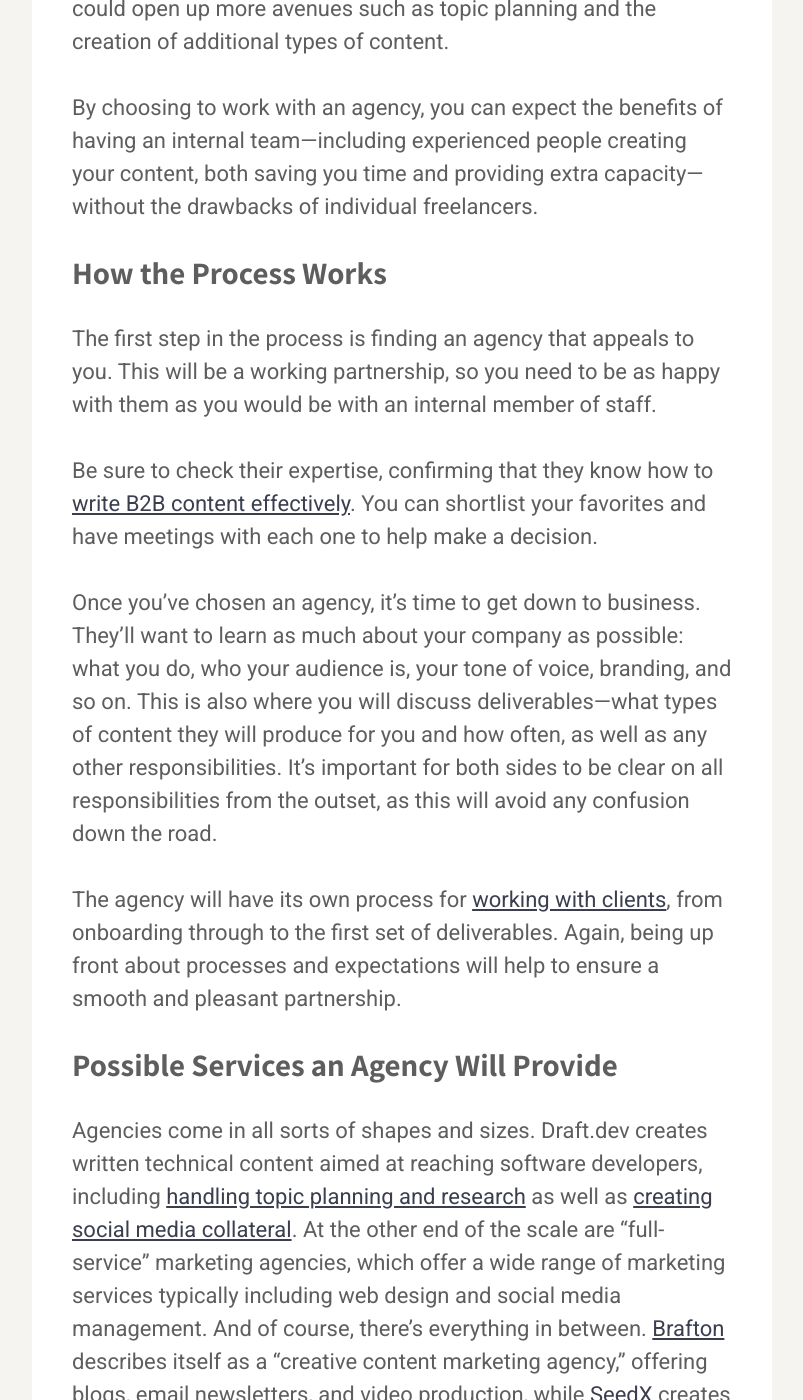
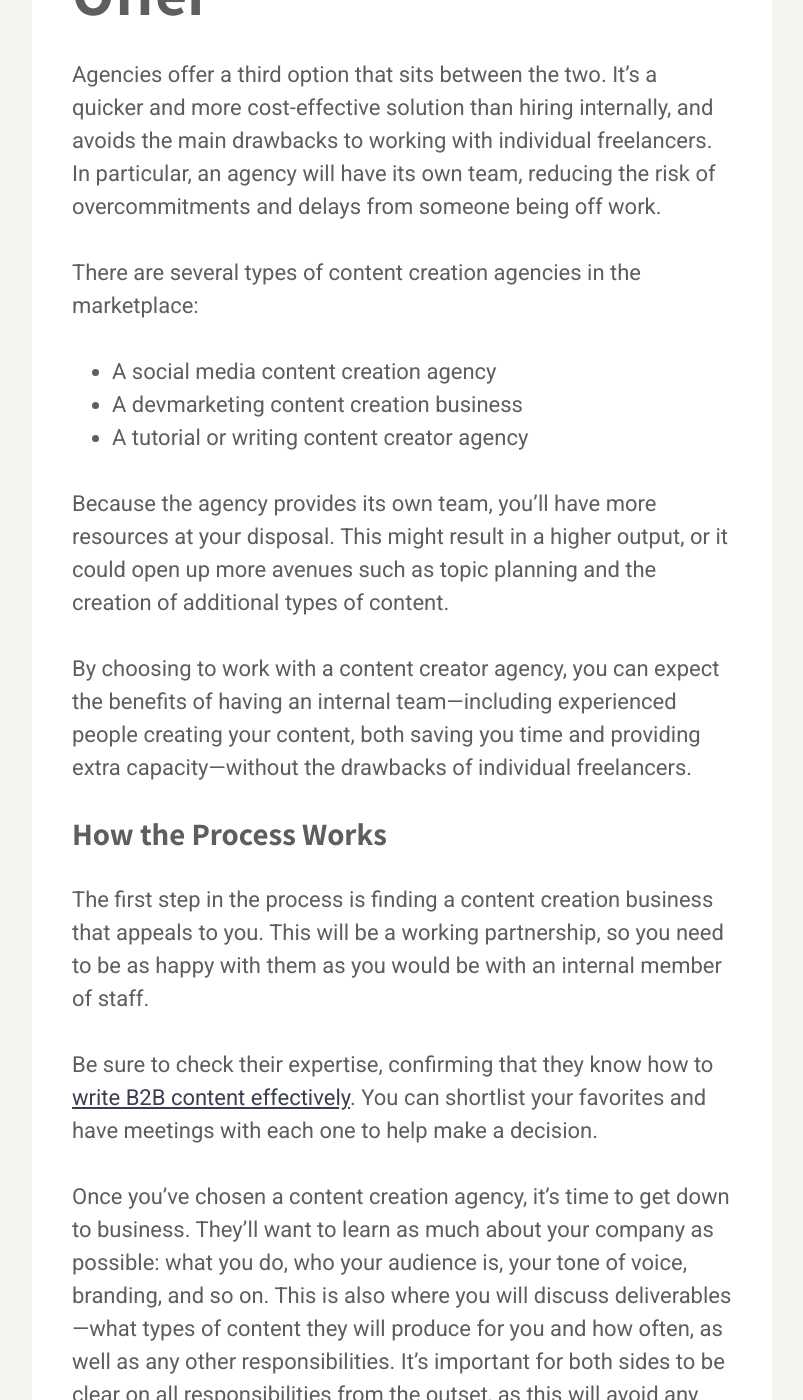
Before and after one commit to karllhughes/learn, a Jekyll site: the page built from _posts/2021-07-15-content-creation-agency.md, in a window 1280 px wide and 1400 px high, scrolled down 6027 px. Shown: the whole window, without its empty margins (238-1041 px from the left). Built offline with Jekyll 4.4.1, drawn with Linux system fonts in a browser that asks for light colours; a script that is not in the unit is left out; some of the changed text lies outside the part shown.

Commit message:
Update Posts “2021-07-15-content-creation-agency”

```diff
--- a/_posts/2021-07-15-content-creation-agency.md
+++ b/_posts/2021-07-15-content-creation-agency.md
@@ -20,9 +20,9 @@
 
 <!-- signup -->
 
-This article will explore what content creation agencies offer, who should consider working with one, and how they differ from in-house staff or freelancers.
+This article will explore what a content creator agency offers, who should consider working with one, and how they differ from in-house staff or freelancers.
 
-## What Does a Content Creation Agency Do?
+## What is a Content Company?
 
 Before we get to who should work with an agency, let’s take a minute to look at content and how it performs.
 
@@ -36,9 +36,11 @@
 
 Fortunately, anyone can try their hand at content creation. In fact, many businesses, small and large, create their own content. Larger companies may have internal teams dedicated to it, but it can be more challenging for smaller businesses. As such, it’s not unusual for content to be an afterthought or another thing on a person’s seemingly infinite to-do list.
 
+## What are Content Creation Agencies?
+
 A content creation agency is for businesses that recognize the need for content as a marketing channel, but need additional support in creating it. The agency is, as my grandmother would have said, a specialist that can solve the issue to a high level.
 
-## Why Hire a Content Agency?
+## Why Hire a Content Production Agency?
 
 When a company decides it needs additional resources, it has three main options:
 
@@ -77,31 +79,38 @@
 
 Freelancers are often solo workers, too. If they become ill or have time away from work, there may not be a contingency. This can also mean that they’re not considered part of the team or culture, and they can be overlooked in team meetings and discussions. This is entirely dependent on how each business chooses to incorporate them, of course, but many see them as an execution-only resource—there to complete the tasks they’re given, rather than part of the strategy discussions.
 
-## The Agency Offering
+## Content Creator Agencies and What They Offer
 
 Agencies offer a third option that sits between the two. It’s a quicker and more cost-effective solution than hiring internally, and avoids the main drawbacks to working with individual freelancers. In particular, an agency will have its own team, reducing the risk of overcommitments and delays from someone being off work.
 
+There are several types of content creation agencies in the marketplace:
+
+* A social media content creation agency
+* A devmarketing content creation business
+* A tutorial or writing content creator agency
+
 Because the agency provides its own team, you’ll have more resources at your disposal. This might result in a higher output, or it could open up more avenues such as topic planning and the creation of additional types of content.
 
-By choosing to work with an agency, you can expect the benefits of having an internal team—including experienced people creating your content, both saving you time and providing extra capacity—without the drawbacks of individual freelancers.
+By choosing to work with a content creator agency, you can expect the benefits of having an internal team—including experienced people creating your content, both saving you time and providing extra capacity—without the drawbacks of individual freelancers.
 
 ### How the Process Works
 
-The first step in the process is finding an agency that appeals to you. This will be a working partnership, so you need to be as happy with them as you would be with an internal member of staff.
+The first step in the process is finding a content creation business that appeals to you. This will be a working partnership, so you need to be as happy with them as you would be with an internal member of staff.
 
 Be sure to check their expertise, confirming that they know how to [write B2B content effectively](https://draft.dev/learn/b2b-writing). You can shortlist your favorites and have meetings with each one to help make a decision.
 
-Once you’ve chosen an agency, it’s time to get down to business. They’ll want to learn as much about your company as possible: what you do, who your audience is, your tone of voice, branding, and so on. This is also where you will discuss deliverables—what types of content they will produce for you and how often, as well as any other responsibilities.
-It’s important for both sides to be clear on all responsibilities from the outset, as this will avoid any confusion down the road.
+Once you’ve chosen a content creation agency, it’s time to get down to business. They’ll want to learn as much about your company as possible: what you do, who your audience is, your tone of voice, branding, and so on. This is also where you will discuss deliverables—what types of content they will produce for you and how often, as well as any other responsibilities. It’s important for both sides to be clear on all responsibilities from the outset, as this will avoid any confusion down the road.
 
-The agency will have its own process for [working with clients](https://draft.dev/learn/client-onboarding), from onboarding through to the first set of deliverables. Again, being up front about processes and expectations will help to ensure a smooth and pleasant partnership.
+The content production agency will have its own process for [working with clients](https://draft.dev/learn/client-onboarding), from onboarding through to the first set of deliverables. Again, being up front about processes and expectations will help to ensure a smooth and pleasant partnership.
 
 ### Possible Services an Agency Will Provide
 
-Agencies come in all sorts of shapes and sizes. Draft.dev creates written technical content aimed at reaching software developers, including [handling topic planning and research](https://draft.dev/learn/topic-clusters) as well as [creating social media collateral](https://draft.dev/learn/announcing-social-collateral-from-draft-dev). At the other end of the scale are “full-service” marketing agencies, which offer a wide range of marketing services typically including web design and social media management.
+Content creation agencies come in all sorts of shapes and sizes. Draft.dev creates written technical content aimed at reaching software developers, including [handling topic planning and research](https://draft.dev/learn/topic-clusters) as well as [creating social media collateral](https://draft.dev/learn/announcing-social-collateral-from-draft-dev). At the other end of the scale are “full-service” marketing agencies, which offer a wide range of marketing services typically including web design and social media management.
 And of course, there’s everything in between. [Brafton](https://www.brafton.com/) describes itself as a “creative content marketing agency,” offering blogs, email newsletters, and video production, while [SeedX](https://seedx.us/) creates content for industries as diverse as e-commerce stores and political campaigning.
 
-Needless to say, it’s essential that you hire an agency that’s capable of producing what you need. That means not only the *type* of service, but the quality of that work too. For example, it’s no secret that [developers are known to be averse to marketing](https://draft.dev/learn/developer-marketing), and strategies need to consider this. Therefore, not every agency will be capable of reaching developers effectively, whereas it’s what Draft.dev specializes in. On the other hand, if you want a new website and omni-channel marketing strategy, you’d need an agency that offers those.
+Needless to say, it’s essential that you hire an agency that’s capable of producing what you need. That means not only the *type* of service, but the quality of that work too. For example, it’s no secret that [developers are known to be averse to marketing](https://draft.dev/learn/developer-marketing), and strategies need to consider this. Therefore, not every agency will be capable of reaching developers effectively, whereas it’s what Draft.dev specializes in. On the other hand, if you want a new website and omnichannel marketing strategy, you’d need an agency that offers those.
+
+
 
 ## Conclusion
 
@@ -111,4 +120,4 @@
 
 At the same time, an agency can also be a faster and cheaper solution than hiring an internal team. You pay only for agreed deliverables and not the additional costs an employee requires, such as paid sick leave, healthcare, or retirement contributions.
 
-If your company would benefit from an agency handling your technical content, [get in touch with Draft.dev](https://draft.dev/call) and see how we can help you.
+If your company would benefit from a content creator agency handling your technical content, [get in touch with Draft.dev](https://draft.dev/call) and see how we can help you.
```
